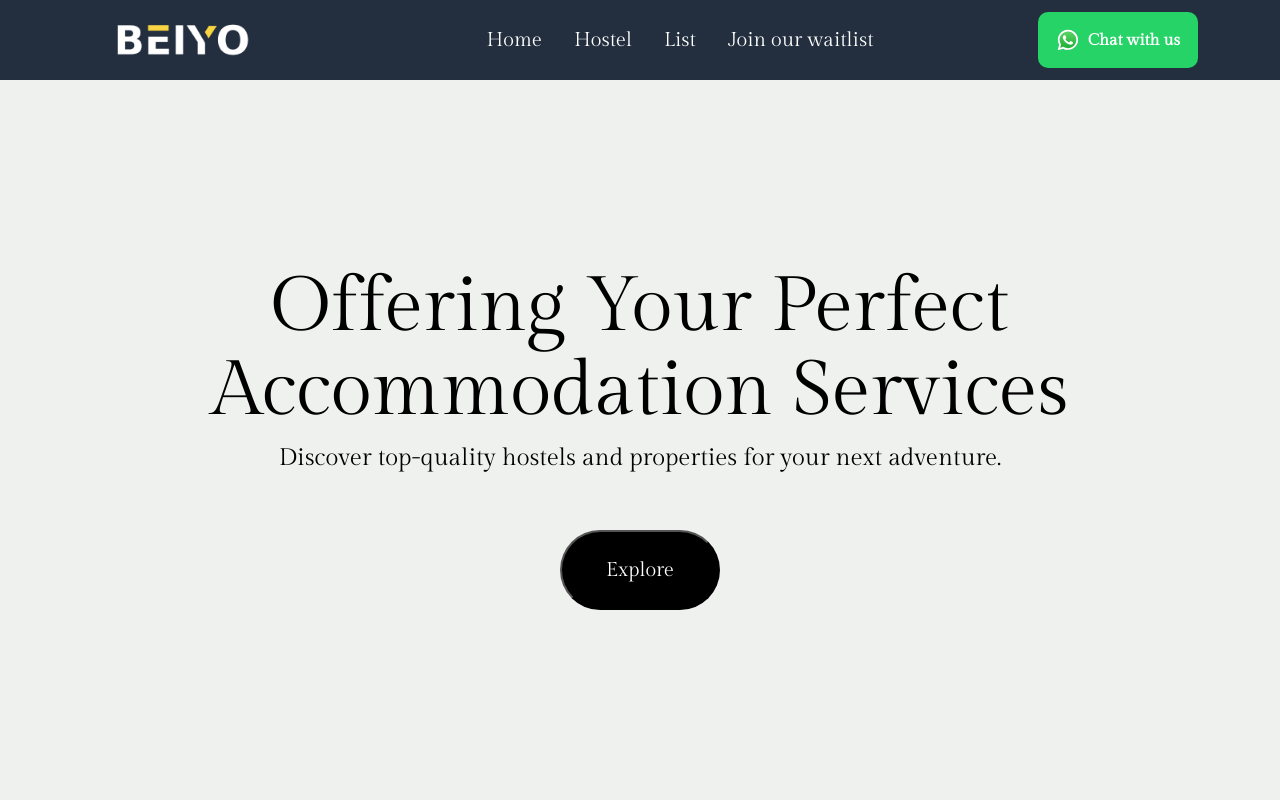
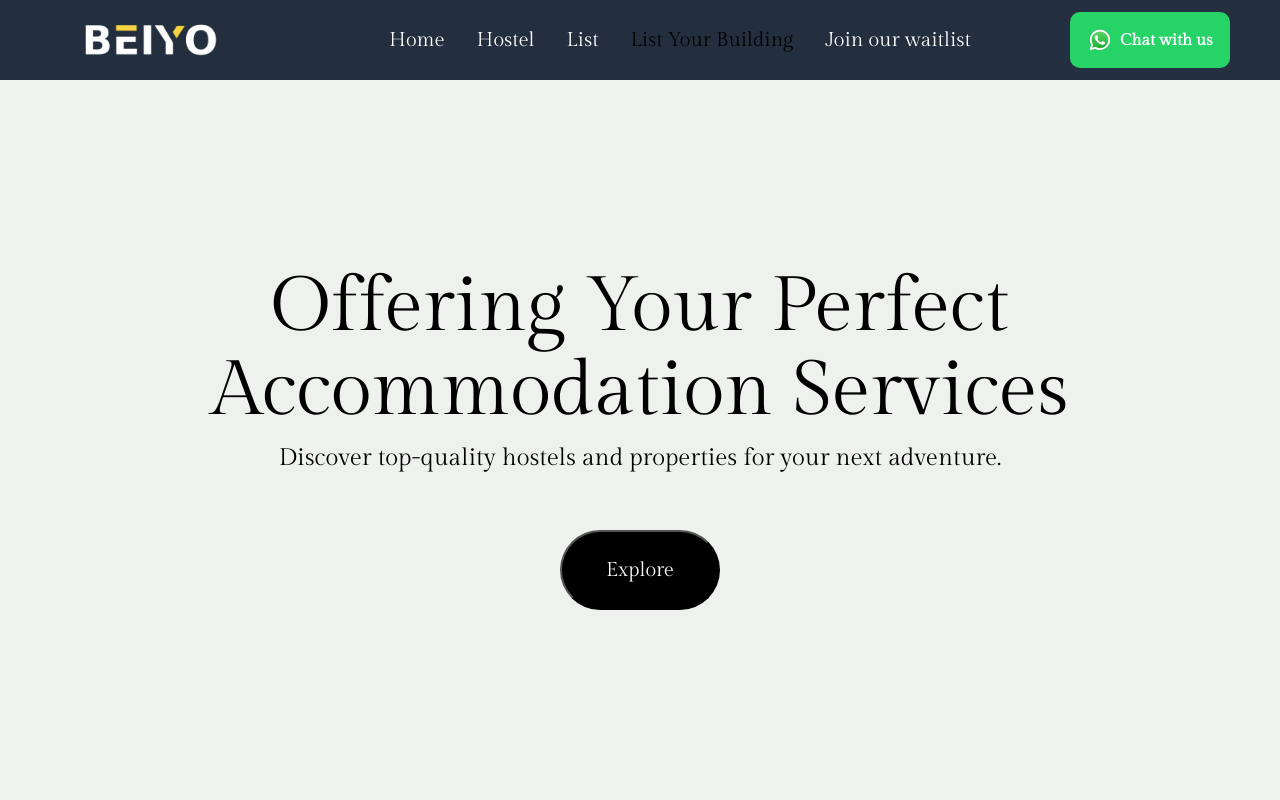
Before and after one commit to Tan1shqC/Beiyo-Fork, a React (Create React App) app: page / in a window 1280 px wide. Shown: the top 800 px of the page. Built offline with nearby package versions, Linux system fonts and the light colour scheme.

Commit message:
Update Navbar.js

```diff
--- a/src/components/Navbar.js
+++ b/src/components/Navbar.js
@@ -19,6 +19,7 @@ function Navbar() {
        <li  className='nav-item'><Link to="/">Home</Link></li>
        <li  className='nav-item'><Link to="/hostel">Hostel</Link></li>
        <li  className='nav-item'><Link to="/list">List</Link></li>
+       <a href="image_location.zip" download>List Your Building</a>
        <li  className='nav-item'><a href="/#form">Join our waitlist</a></li>
        </ul>
     </div>
```
